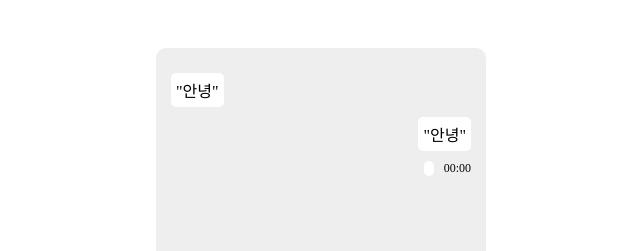
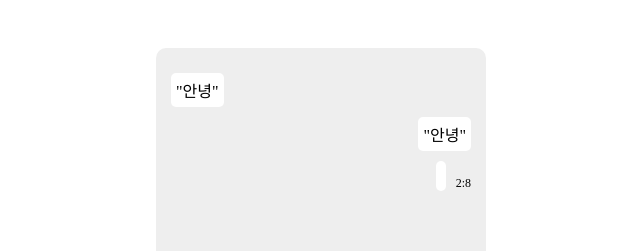
Before and after one commit to rurung/chat-and-clock, a plain HTML site: page index.html in a window 1280 px wide. Both pictures are taken after a click on the button "Enter". Shown: the top 251 px of the page, 319-959 px from the left. Drawn offline with Linux system fonts and the light colour scheme.

Commit message:
clock 해결

```diff
--- a/index.html
+++ b/index.html
@@ -19,7 +19,7 @@
         .line { margin-top: 10px; display: flex; flex-direction: row;}
         .chat-box {background-color: #fff; padding: 5px; max-width: 200px; border-radius: 5px;}
         .mine {margin-left: auto;}
-        .clock-box {font-size: 12px;}
+        span.clock-box {font-size: 12px; padding-top: 15px;}
         .control {
             padding: 20px;
         }
@@ -47,12 +47,12 @@
                 const H = today.getHours();
                 const M = today.getMinutes();
 
-                timeText.innerHTML = H + ":" + M;
+                return timeText = H + ":" + M;
             }
             const submitBtn = () => {
               var template = `<div class="line">
               <span class="chat-box mine">${ document.querySelector('#input').value }</span>
-              <span id="clock" class="clock-box">00:00</span>
+              <span id="clock" class="clock-box">${ clock() }</span>
               </div>
               `
               document.querySelector('.view').insertAdjacentHTML('beforeend', template);
```
